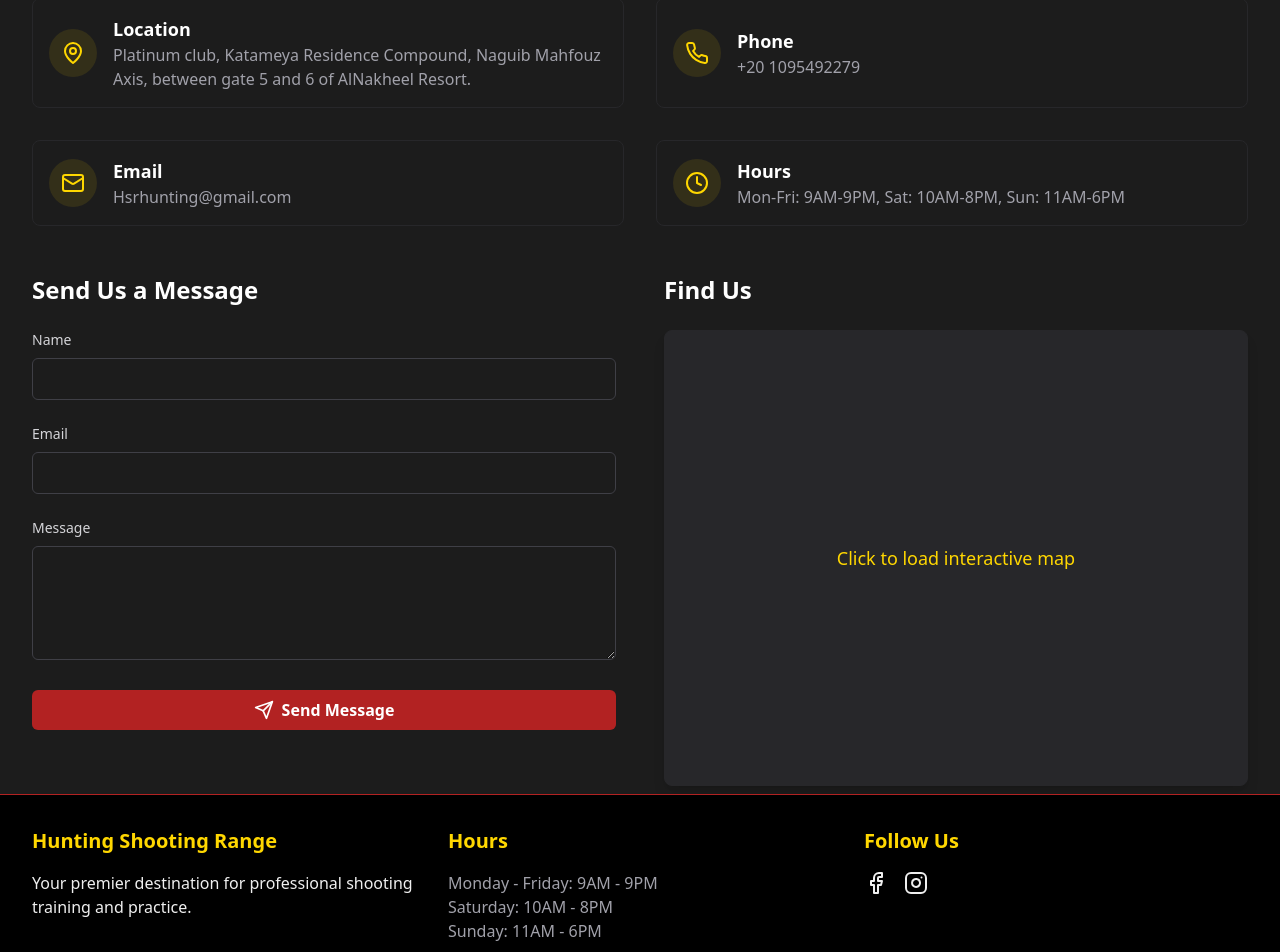
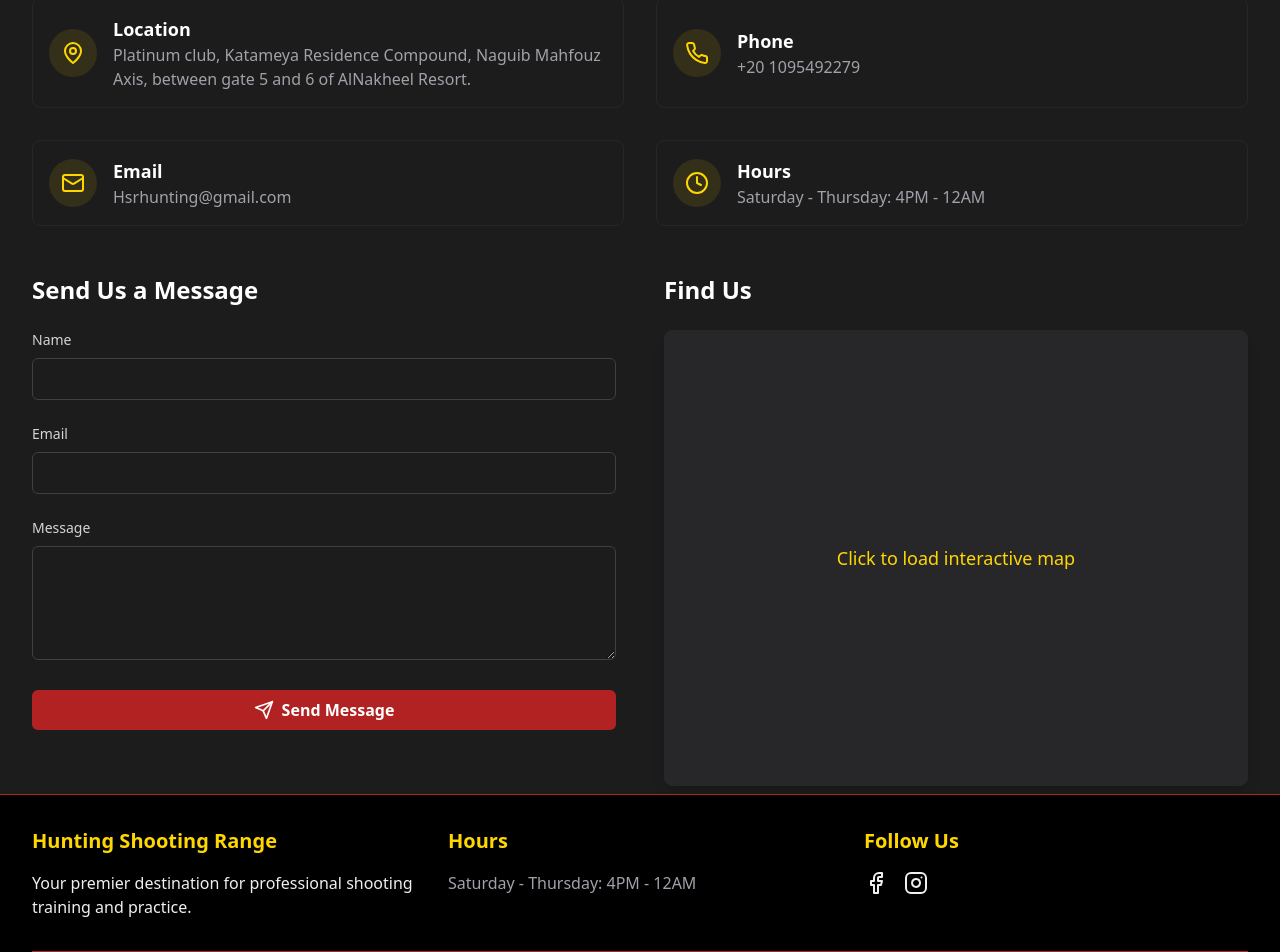
Before and after one commit to AbdullahHamadax/HSR, a React (Vite) app: page /contact in a window 1280 px wide. Shown: the part 291-1243 px from the top of the page. Built offline with nearby package versions, Linux system fonts and the light colour scheme.

Commit message:
Edited the hours to match the company's exact hours

```diff
--- a/src/components/Footer.tsx
+++ b/src/components/Footer.tsx
@@ -16,9 +16,7 @@ const Footer = () => {
           </div>
           <div>
             <h3 className="mb-4 text-xl font-bold text-[#FFD700]">Hours</h3>
-            <p className="text-zinc-400">Monday - Friday: 9AM - 9PM</p>
-            <p className="text-zinc-400">Saturday: 10AM - 8PM</p>
-            <p className="text-zinc-400">Sunday: 11AM - 6PM</p>
+            <p className="text-zinc-400">Saturday - Thursday: 4PM - 12AM</p>
           </div>
           <div>
             <h3 className="mb-4 text-xl font-bold text-[#FFD700]">Follow Us</h3>
--- a/src/pages/Contact.tsx
+++ b/src/pages/Contact.tsx
@@ -151,7 +151,7 @@ function Contact() {
           <ContactInfo
             icon={Clock}
             title="Hours"
-            content="Mon-Fri: 9AM-9PM, Sat: 10AM-8PM, Sun: 11AM-6PM"
+            content="Saturday - Thursday: 4PM - 12AM"
           />
         </div>
       </section>
```
